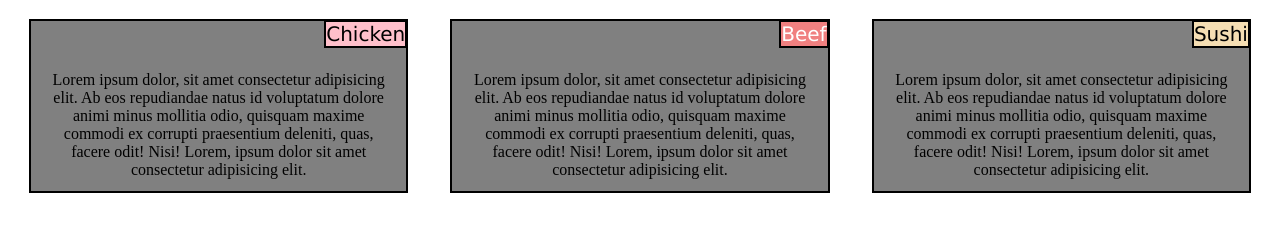
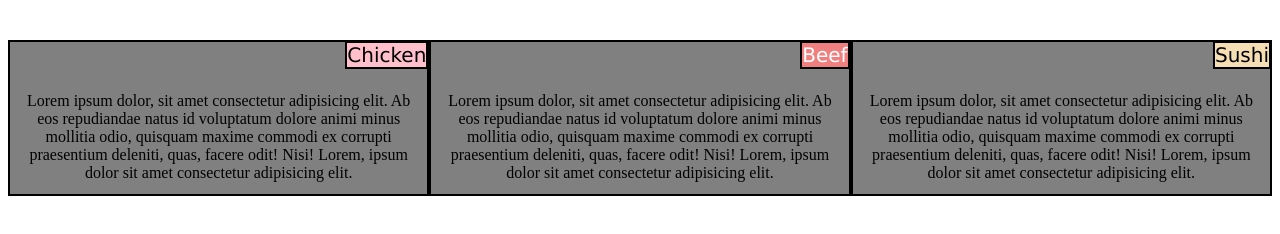
Before and after one commit to laurasierr/Coursera-Modulo2, a plain HTML site: page index.html in a window 1280 px wide. Shown: the part 62-296 px from the top of the page. Drawn offline with Linux system fonts and the light colour scheme.

Commit message:
Espacios entre los divs

```diff
--- a/css/style.css
+++ b/css/style.css
@@ -21,7 +21,7 @@ h1{
 .section{
     background-color: gray;
     border: 2px solid black;
-    margin-inline: 5%;
+    margin-block: 5%;
     height: max-content;
     margin-bottom: 5%;
 }
```
